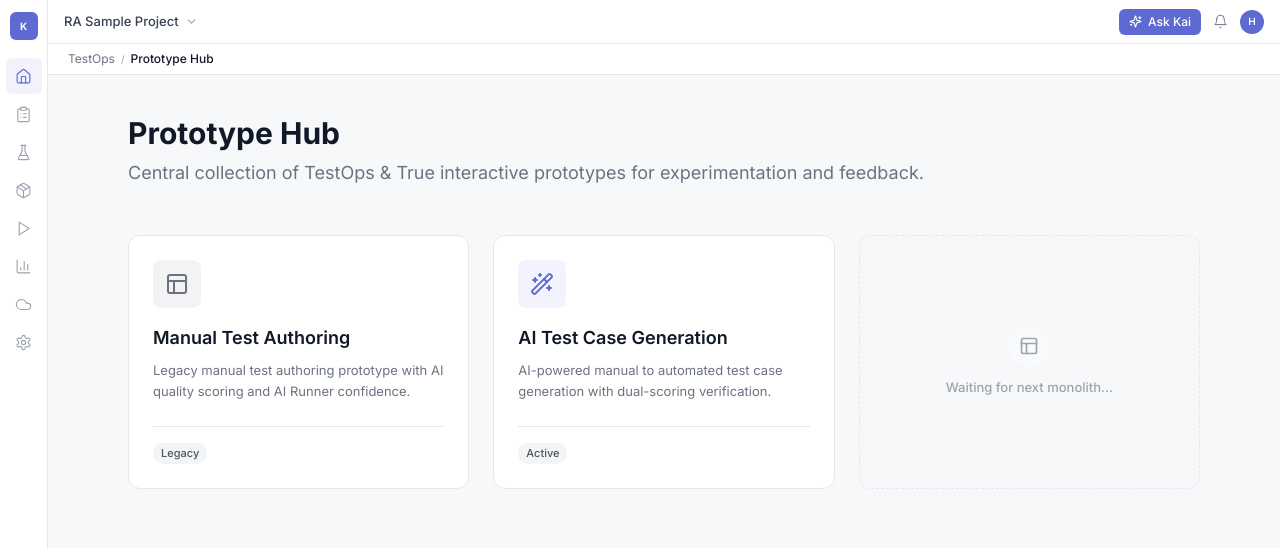
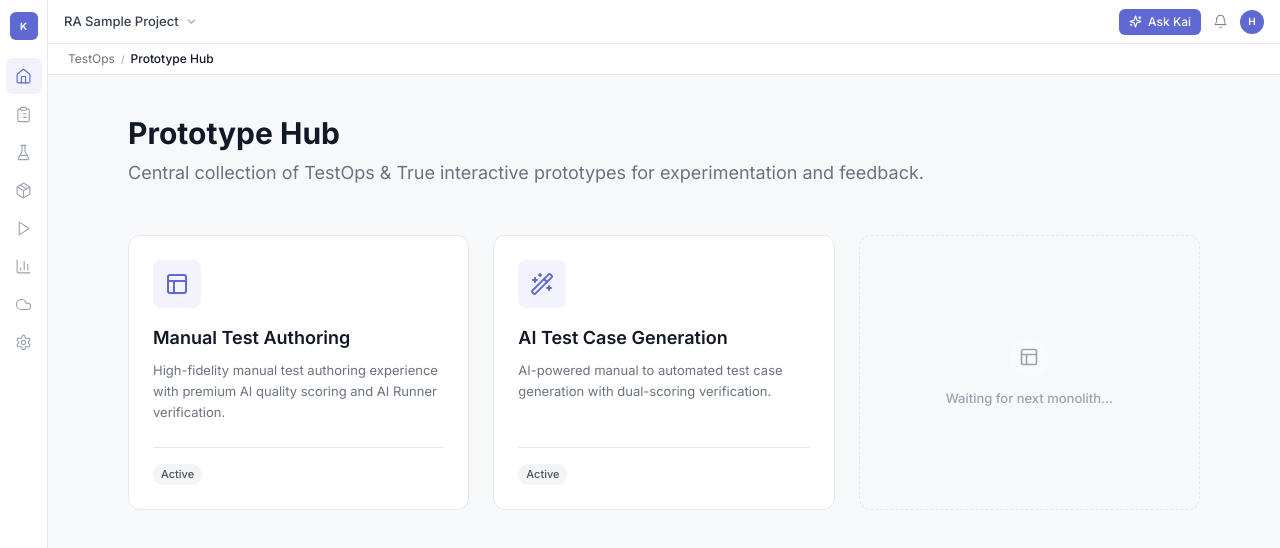
Before and after one commit to hanguyenktl/test-case-generator-specs, a React (Vite) app: page / in a window 1280 px wide. Shown: the top 548 px of the page. Built offline with nearby package versions, Linux system fonts and the light colour scheme.

Commit message:
docs: remove legacy status from Manual Test Authoring in prototype hub

```diff
--- a/src/pages/Directory.jsx
+++ b/src/pages/Directory.jsx
@@ -7,11 +7,11 @@ const prototypes = [
   {
     id: 'manual-test-authoring',
     name: 'Manual Test Authoring',
-    description: 'Legacy manual test authoring prototype with AI quality scoring and AI Runner confidence.',
+    description: 'High-fidelity manual test authoring experience with premium AI quality scoring and AI Runner verification.',
     icon: LayoutIcon,
-    status: 'Legacy',
+    status: 'Active',
     path: '/prototypes/manual-test-authoring',
-    color: T.t3
+    color: T.brand
   },
   {
     id: 'ai-test-case-generation',
```
